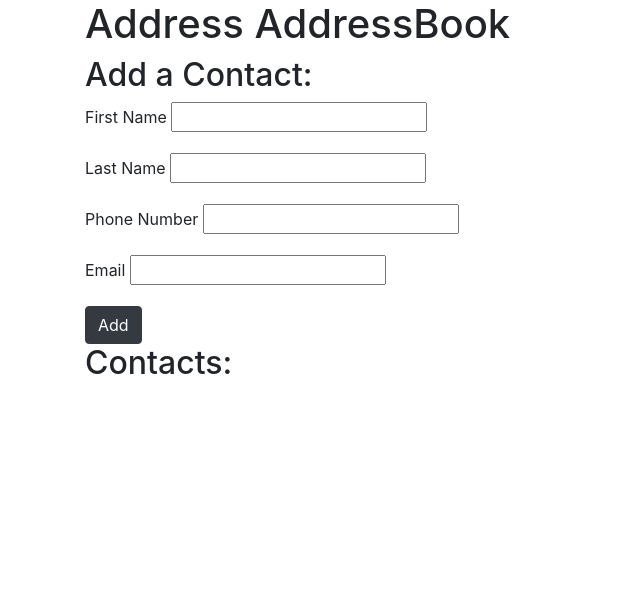
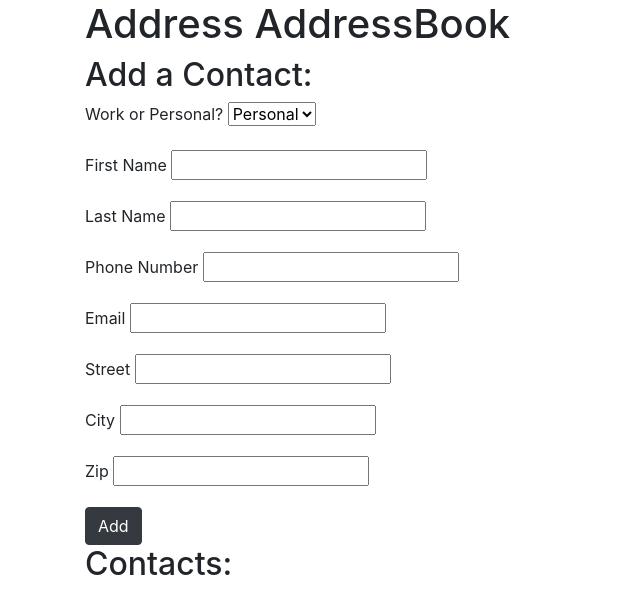
Before and after one commit to DuHerb/address-book, a plain HTML site: page index.html in a window 1280 px wide. Shown: the whole page, without its empty margins (0-640 px from the left). Drawn offline with Linux system fonts and the light colour scheme.

Commit message:
push an unknown save into index.html

```diff
--- a/index.html
+++ b/index.html
@@ -16,6 +16,13 @@
           <h2>Add a Contact:</h2>
           <form id="new-contact" action="index.html" method="post">
             <div class="form-group">
+              <label for="new-address-type">Work or Personal?</label>
+              <select id="new-address-type" name="">
+                <option value="personal">Personal</option>
+                <option value="work">Work</option>
+              </select>
+            </div>
+            <div class="form-group">
               <label for="new-first-name">First Name</label>
               <input id="new-first-name" type="text" name="" value="">
             </div>
@@ -31,6 +38,18 @@
               <label for="new-email">Email</label>
               <input id="new-email" type="email" name="" value="">
             </div>
+            <div class="form-group">
+              <label for="new-street">Street</label>
+              <input id="new-street" type="text" name="" value="">
+            </div>
+            <div class="form-group">
+              <label for="new-city">City</label>
+              <input id="new-city" type="text" name="" value="">
+            </div>
+            <div class="form-group">
+              <label for="new-zip">Zip</label>
+              <input id="new-zip" type="text" name="" value="">
+            </div>
             <button class="btn btn-dark" type="submit" name="button">Add</button>
           </form><!-- /.form -->
           <h2>Contacts:</h2>
@@ -40,8 +59,13 @@
           <div id="show-contacts">
             <p>First Name: <span class="first-name"></span></p>
             <p>Last Name: <span class="last-name"></span></p>
+            <p>Contact Type: <span class="address-type"></span></p>
             <p>Phone Number: <span class="phone-number"></span></p>
             <p>Email: <span class="email"></span></p>
+            <p>Street: <span class="street"></span></p>
+            <p>City: <span class="city"></span></p>
+            <p>Zip: <span class="zip"></span></p>
+
             <div id="buttons"></div>
           </div>
       </div><!-- /.col-md-6 -->
```
